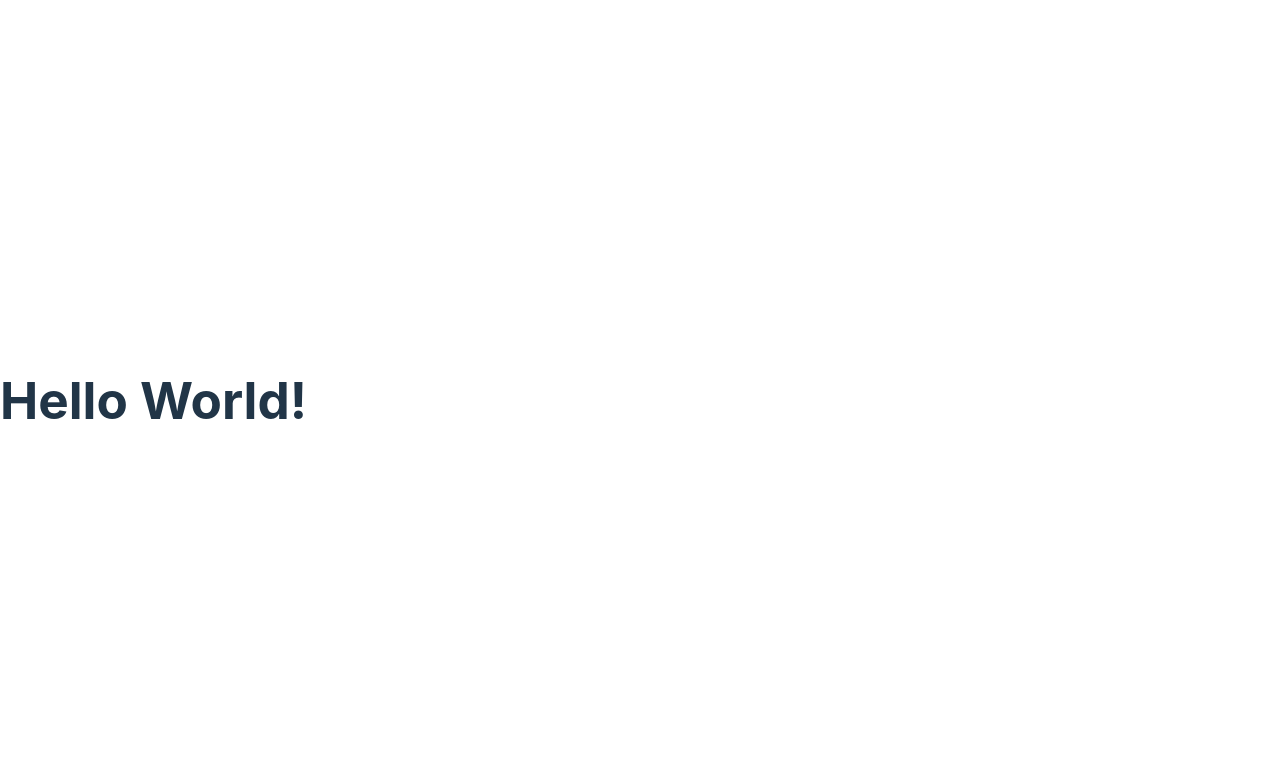
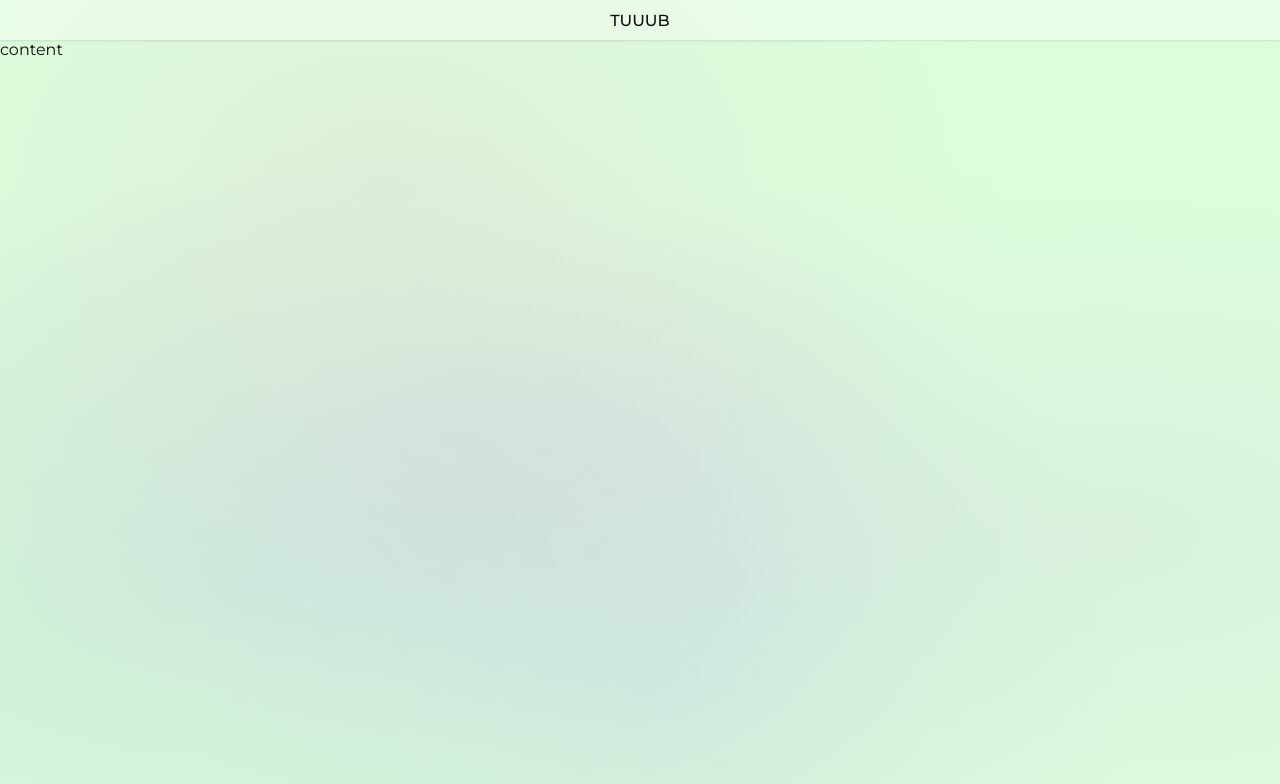
Before and after one commit to Konstaphy/tuuub, a React (Vite) app: page / in a window 1280 px wide. Shown: the top 784 px of the page. Built offline with nearby package versions, Linux system fonts and the light colour scheme.

Commit message:
добавил хедер и роутер

```diff
--- a/package.json
+++ b/package.json
@@ -9,13 +9,14 @@
   },
   "dependencies": {
     "react": "^18.2.0",
-    "react-dom": "^18.2.0"
+    "react-dom": "^18.2.0",
+    "react-router-dom": "^6.10.0"
   },
   "devDependencies": {
-    "prettier": "^2.8.7",
     "@types/react": "^18.0.28",
     "@types/react-dom": "^18.0.11",
     "@vitejs/plugin-react-swc": "^3.0.0",
+    "prettier": "^2.8.7",
     "typescript": "^4.9.3",
     "vite": "^4.2.0"
   }
--- a/src/app/index.tsx
+++ b/src/app/index.tsx
@@ -1,7 +1,13 @@
+import { Header } from "../widgets/header/header";
+import { Routes, Route } from "react-router-dom";
+
 export const App = () => {
   return (
-    <div>
-      <h1>Hello World!</h1>
+    <div id={"app-root"}>
+      <Header />
+      <Routes>
+        <Route path={"/"} element={<div>content</div>}></Route>
+      </Routes>
     </div>
   );
 };
--- a/src/index.css
+++ b/src/index.css
@@ -1,69 +1,19 @@
-:root {
-  font-family: Inter, system-ui, Avenir, Helvetica, Arial, sans-serif;
-  line-height: 1.5;
-  font-weight: 400;
+@import url('https://fonts.googleapis.com/css2?family=Montserrat:wght@100;300;400;500;700&display=swap');
 
-  color-scheme: light dark;
-  color: rgba(255, 255, 255, 0.87);
-  background-color: #242424;
-
-  font-synthesis: none;
-  text-rendering: optimizeLegibility;
-  -webkit-font-smoothing: antialiased;
-  -moz-osx-font-smoothing: grayscale;
-  -webkit-text-size-adjust: 100%;
+* {
+  box-sizing: border-box;
+  margin: 0;
+  font-family: Montserrat, sans-serif;
+  color: #0d0d0d
 }
-
-a {
-  font-weight: 500;
-  color: #646cff;
-  text-decoration: inherit;
+body {
+  height: 100vh;
+  background-color:hsla(120,100%,93%,1);
+  background-image:
+          radial-gradient(at 20% 73%, hsla(227,47%,81%,0.27) 0px, transparent 50%),
+          radial-gradient(at 30% 23%, hsla(332,47%,81%,0.22) 0px, transparent 50%),
+          radial-gradient(at 36% 55%, hsla(291,47%,81%,0.17) 0px, transparent 50%),
+          radial-gradient(at 4% 74%, hsla(131,47%,81%,0.18) 0px, transparent 50%),
+          radial-gradient(at 52% 85%, hsla(224,47%,81%,0.23) 0px, transparent 50%),
+          radial-gradient(at 86% 67%, hsla(272,47%,81%,0.2) 0px, transparent 50%);
 }
-a:hover {
-  color: #535bf2;
-}
-
-body {
-  margin: 0;
-  display: flex;
-  place-items: center;
-  min-width: 320px;
-  min-height: 100vh;
-}
-
-h1 {
-  font-size: 3.2em;
-  line-height: 1.1;
-}
-
-button {
-  border-radius: 8px;
-  border: 1px solid transparent;
-  padding: 0.6em 1.2em;
-  font-size: 1em;
-  font-weight: 500;
-  font-family: inherit;
-  background-color: #1a1a1a;
-  cursor: pointer;
-  transition: border-color 0.25s;
-}
-button:hover {
-  border-color: #646cff;
-}
-button:focus,
-button:focus-visible {
-  outline: 4px auto -webkit-focus-ring-color;
-}
-
-@media (prefers-color-scheme: light) {
-  :root {
-    color: #213547;
-    background-color: #ffffff;
-  }
-  a:hover {
-    color: #747bff;
-  }
-  button {
-    background-color: #f9f9f9;
-  }
-}
--- a/src/main.tsx
+++ b/src/main.tsx
@@ -2,9 +2,10 @@ import React from 'react';
 import ReactDOM from 'react-dom/client';
 import './index.css';
 import { App } from './app';
+import { BrowserRouter } from 'react-router-dom';
 
 ReactDOM.createRoot(document.getElementById('root') as HTMLElement).render(
-  <React.StrictMode>
+  <BrowserRouter>
     <App />
-  </React.StrictMode>
+  </BrowserRouter>
 );
--- /dev/null
+++ b/src/widgets/header/header.css
@@ -0,0 +1,12 @@
+.header {
+    display: flex;
+    justify-content: center;
+    align-items: center;
+    height: 40px;
+    font-weight: 500;
+    user-select: none;
+
+    backdrop-filter: blur(0.5);
+    background-color: #fff5;
+    box-shadow: #0003 0 0 3px;
+}
--- /dev/null
+++ b/src/widgets/header/header.tsx
@@ -0,0 +1,8 @@
+import "./header.css";
+export const Header = () => {
+  return (
+    <div className={"header"}>
+      <p>TUUUB</p>
+    </div>
+  );
+};
```
Also changed, not shown: 2 other files (tests, documents, lock files or other folders).
